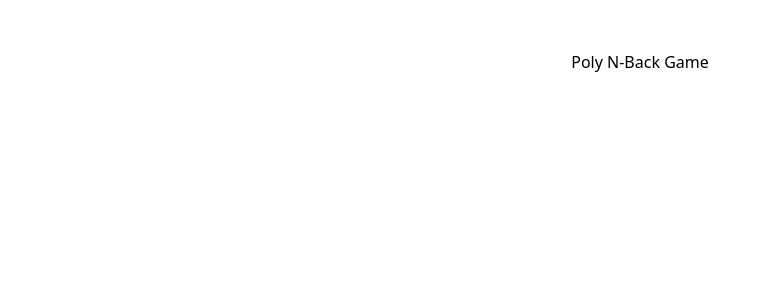
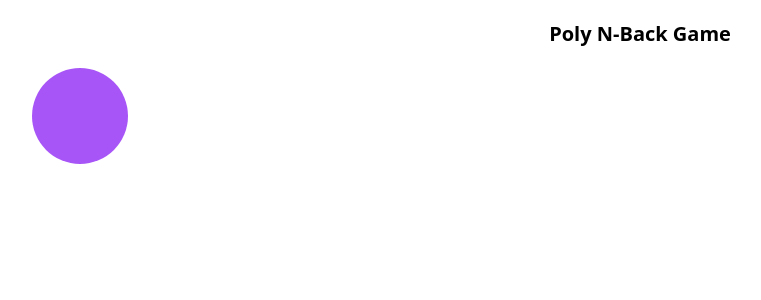
Before and after one commit to sethatwood/multi-n-back, a Vue app: page / in a window 1280 px wide. Shown: the top 300 px of the page, without its empty margins (0-761 px from the left). Built offline with nearby package versions, Linux system fonts and the light colour scheme.

Commit message:
feat: adds `Stimulus`

```diff
--- a/src/App.vue
+++ b/src/App.vue
@@ -1,21 +1,19 @@
 <template>
-  <div class="app">
-    <h1>Poly N-Back Game</h1>
-    <!-- Your game components will go here -->
+  <div class="container mx-auto px-4 py-5">
+    <h1 class="text-xl font-bold text-center mb-5">Poly N-Back Game</h1>
+    <Stimulus position="left" color="purple" shape="circle" />
+    <!-- Additional game components will go here -->
   </div>
 </template>
 
 <script>
+import Stimulus from './components/Stimulus.vue';
+
 export default {
   name: 'App',
+  components: {
+    Stimulus,
+  },
   // Any component-specific logic goes here
 };
 </script>
-
-<style>
-/* Add some basic styling */
-.app {
-  text-align: center;
-  margin-top: 50px;
-}
-</style>
--- /dev/null
+++ b/src/components/Stimulus.vue
@@ -0,0 +1,25 @@
+<template>
+  <div :class="[positionClass, colorClass, shapeClass]"></div>
+</template>
+
+<script>
+export default {
+  name: "Stimulus",
+  props: {
+    position: String,
+    color: String,
+    shape: String
+  },
+  computed: {
+    positionClass() {
+      return this.position === 'left' ? 'float-left ml-4' : 'float-right mr-4';
+    },
+    colorClass() {
+      return this.color === 'purple' ? 'bg-purple-500' : 'bg-green-500';
+    },
+    shapeClass() {
+      return this.shape === 'circle' ? 'w-24 h-24 rounded-full' : 'w-24 h-24 rounded-none';
+    },
+  },
+};
+</script>
```
